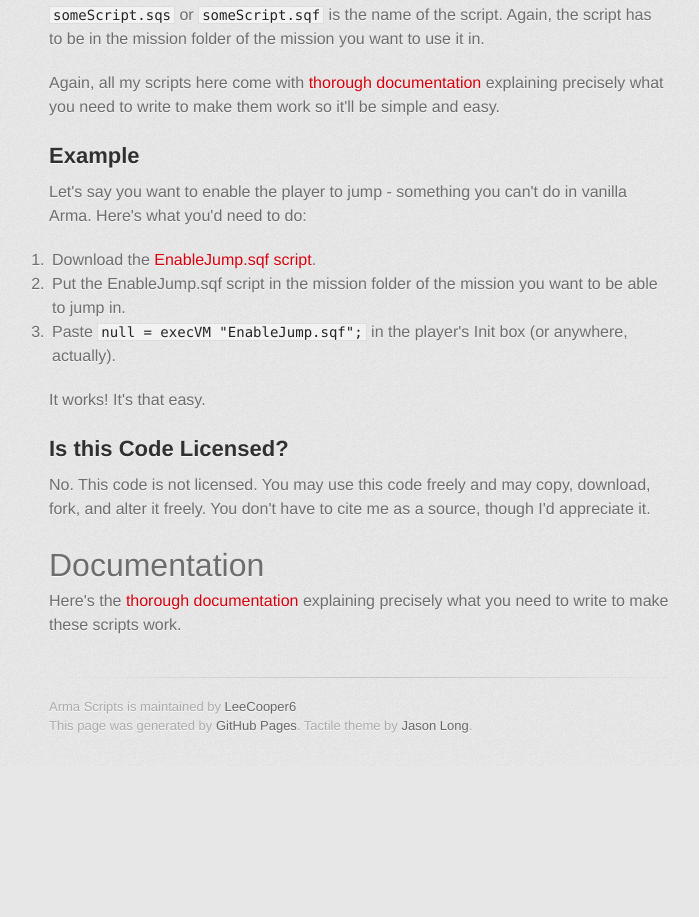
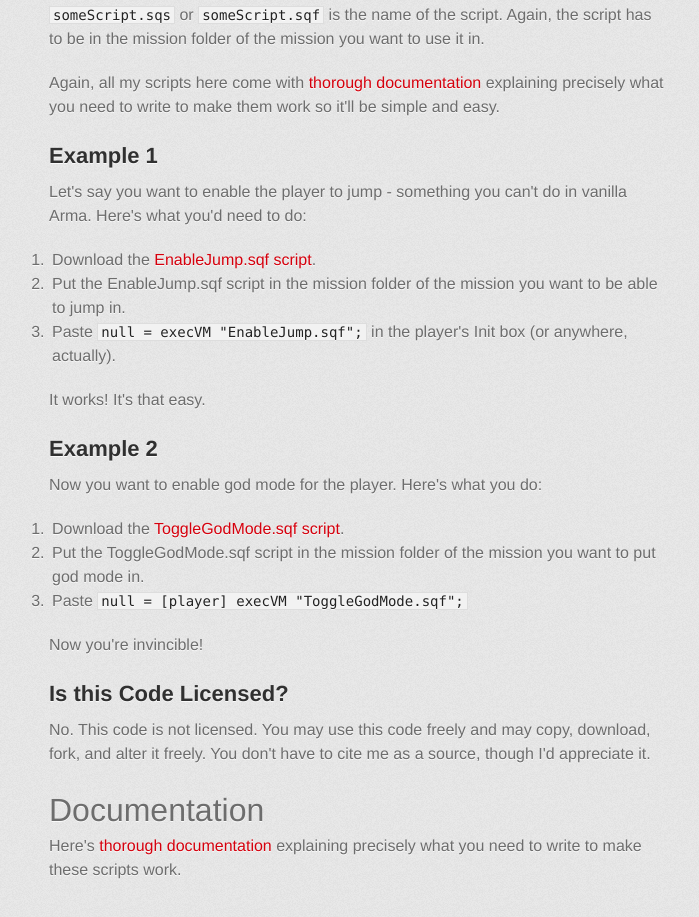
Before and after one commit to LeeCooper6/Arma-Scripts, a plain HTML site: page index.html in a window 1280 px wide. Shown: the part 1642-2559 px from the top of the page, without its empty margins (281-980 px from the left). Before the commit the page ends 2408 px from the top, so only its background shows below. Drawn offline with Linux system fonts and the light colour scheme; a web font is replaced by a local one.

```diff
--- a/index.html
+++ b/index.html
@@ -84,7 +84,7 @@
 <p>Again, all my scripts here come with <a href="https://github.com/LeeCooper6/Arma-Scripts/blob/master/README.md">thorough documentation</a> explaining precisely what you need to write to make them work so it'll be simple and easy.</p>
 
 <h2>
-<a id="example" class="anchor" href="#example" aria-hidden="true"><span aria-hidden="true" class="octicon octicon-link"></span></a>Example</h2>
+<a id="example-1" class="anchor" href="#example-1" aria-hidden="true"><span aria-hidden="true" class="octicon octicon-link"></span></a>Example 1</h2>
 
 <p>Let's say you want to enable the player to jump - something you can't do in vanilla Arma. Here's what you'd need to do:</p>
 
@@ -97,6 +97,20 @@
 <p>It works! It's that easy.</p>
 
 <h2>
+<a id="example-2" class="anchor" href="#example-2" aria-hidden="true"><span aria-hidden="true" class="octicon octicon-link"></span></a>Example 2</h2>
+
+<p>Now you want to enable god mode for the player. Here's what you do:</p>
+
+<ol>
+<li>Download the <a href="https://github.com/LeeCooper6/Arma-Scripts/blob/master/ToggleGodMode.sqf">ToggleGodMode.sqf script</a>.</li>
+<li>Put the ToggleGodMode.sqf script in the mission folder of the mission you want to put god mode in.</li>
+<li>Paste <code>null = [player] execVM "ToggleGodMode.sqf";</code>
+</li>
+</ol>
+
+<p>Now you're invincible!</p>
+
+<h2>
 <a id="is-this-code-licensed" class="anchor" href="#is-this-code-licensed" aria-hidden="true"><span aria-hidden="true" class="octicon octicon-link"></span></a>Is this Code Licensed?</h2>
 
 <p>No. This code is not licensed. You may use this code freely and may copy, download, fork, and alter it freely. You don't have to cite me as a source, though I'd appreciate it.</p>
@@ -104,7 +118,7 @@
 <h1>
 <a id="documentation" class="anchor" href="#documentation" aria-hidden="true"><span aria-hidden="true" class="octicon octicon-link"></span></a>Documentation</h1>
 
-Here's the <a href="https://github.com/LeeCooper6/Arma-Scripts/blob/master/README.md">thorough documentation</a> explaining precisely what you need to write to make these scripts work.
+Here's <a href="https://github.com/LeeCooper6/Arma-Scripts/blob/master/README.md">thorough documentation</a> explaining precisely what you need to write to make these scripts work.
         </section>
 
         <footer>
```
Also changed, not shown: params.json (+1 -1 lines).
